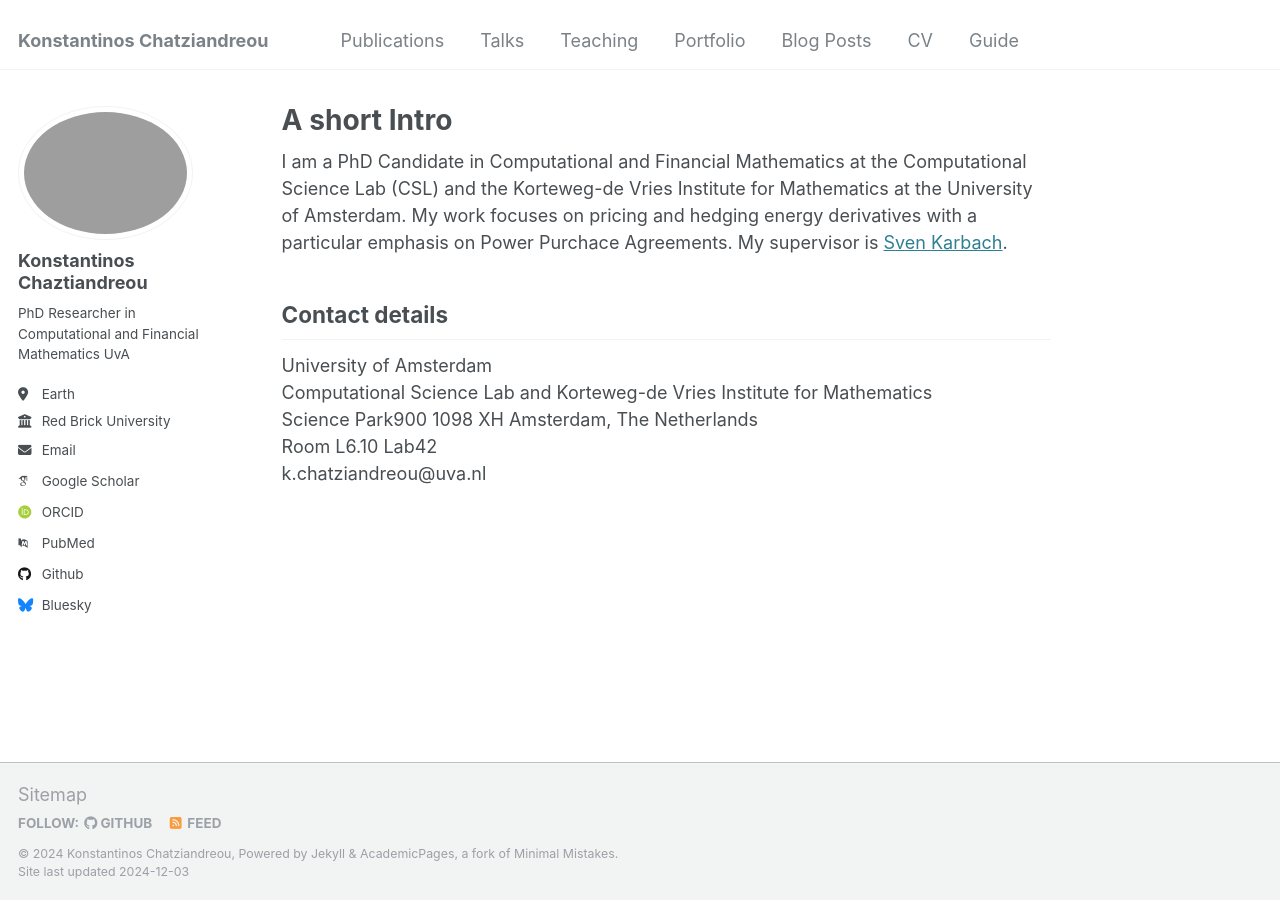
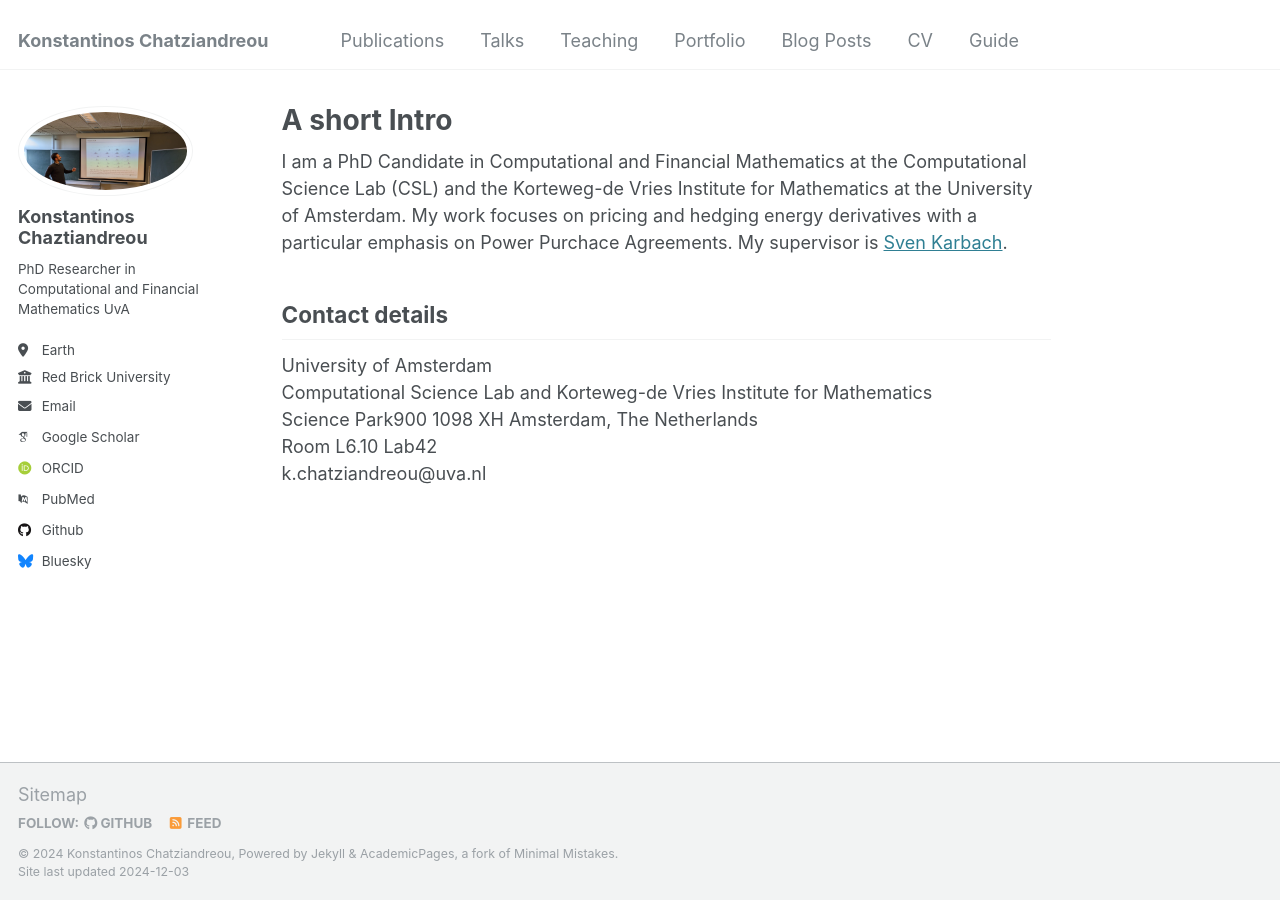
Before and after one commit to kkostashatz/kkostashatz.github.io, a Jekyll site: the page built from _pages/about.md, in a window 1280 px wide. Built offline with Jekyll 4.4.1, drawn with Linux system fonts in a browser that asks for light colours; some web fonts are replaced.

Commit message:
Initial commit

```diff
--- a/_config.yml
+++ b/_config.yml
@@ -21,7 +21,7 @@ repository               : "kkostashatz/kkostashatz.github.io"
 #               Additional customization can be done by editing /_includes/author-profile.html
 author:
   # Biographic information
-  avatar           : "Image 2.png"
+  avatar           : "Image.png"
   name             : "Konstantinos Chaztiandreou"
   pronouns         : # example: "she/her"
   bio              : "PhD Researcher in Computational and Financial Mathematics UvA"
```
Also changed, not shown: images/Image.png (renamed from images/Image 2.jpg).
